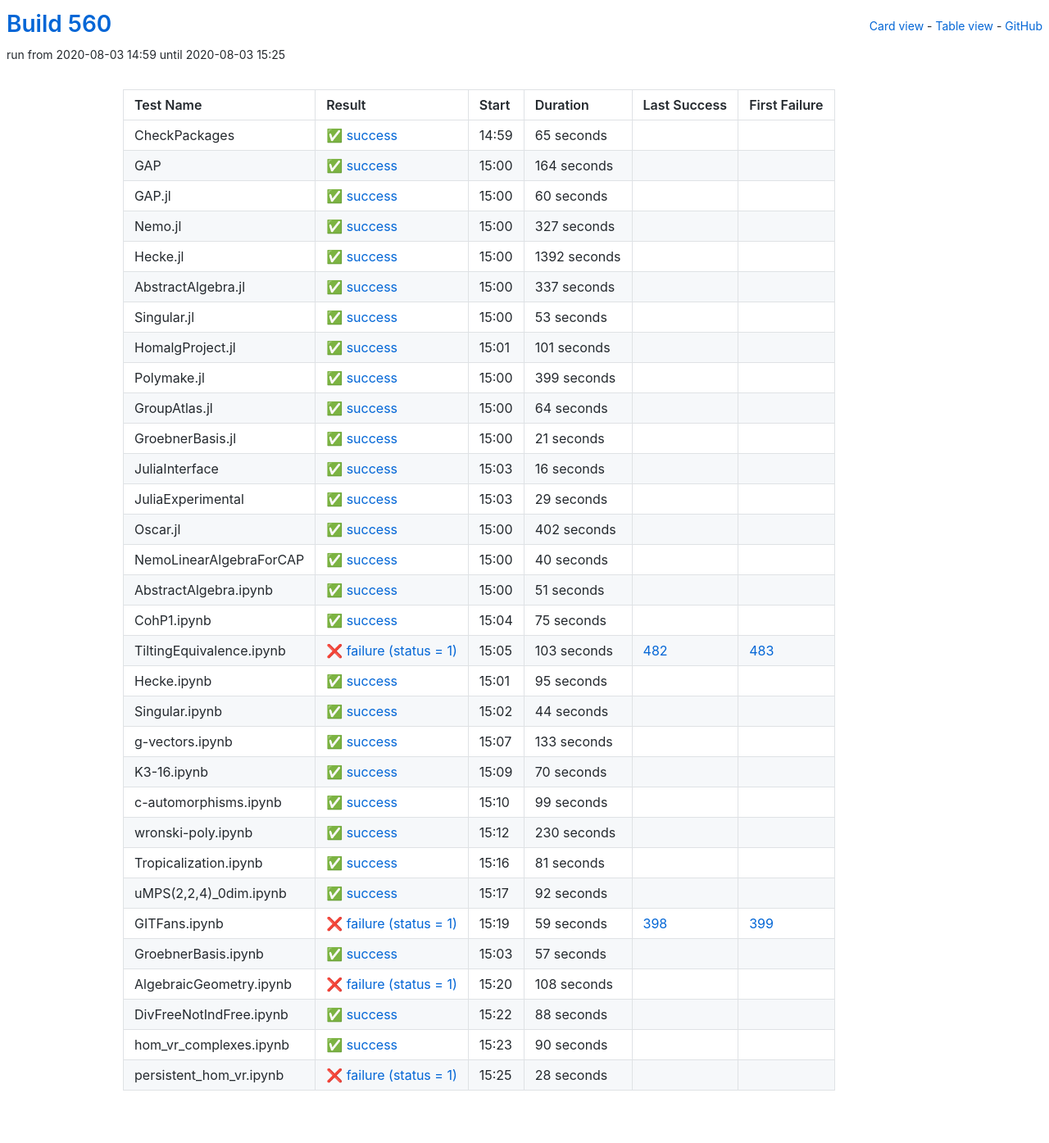
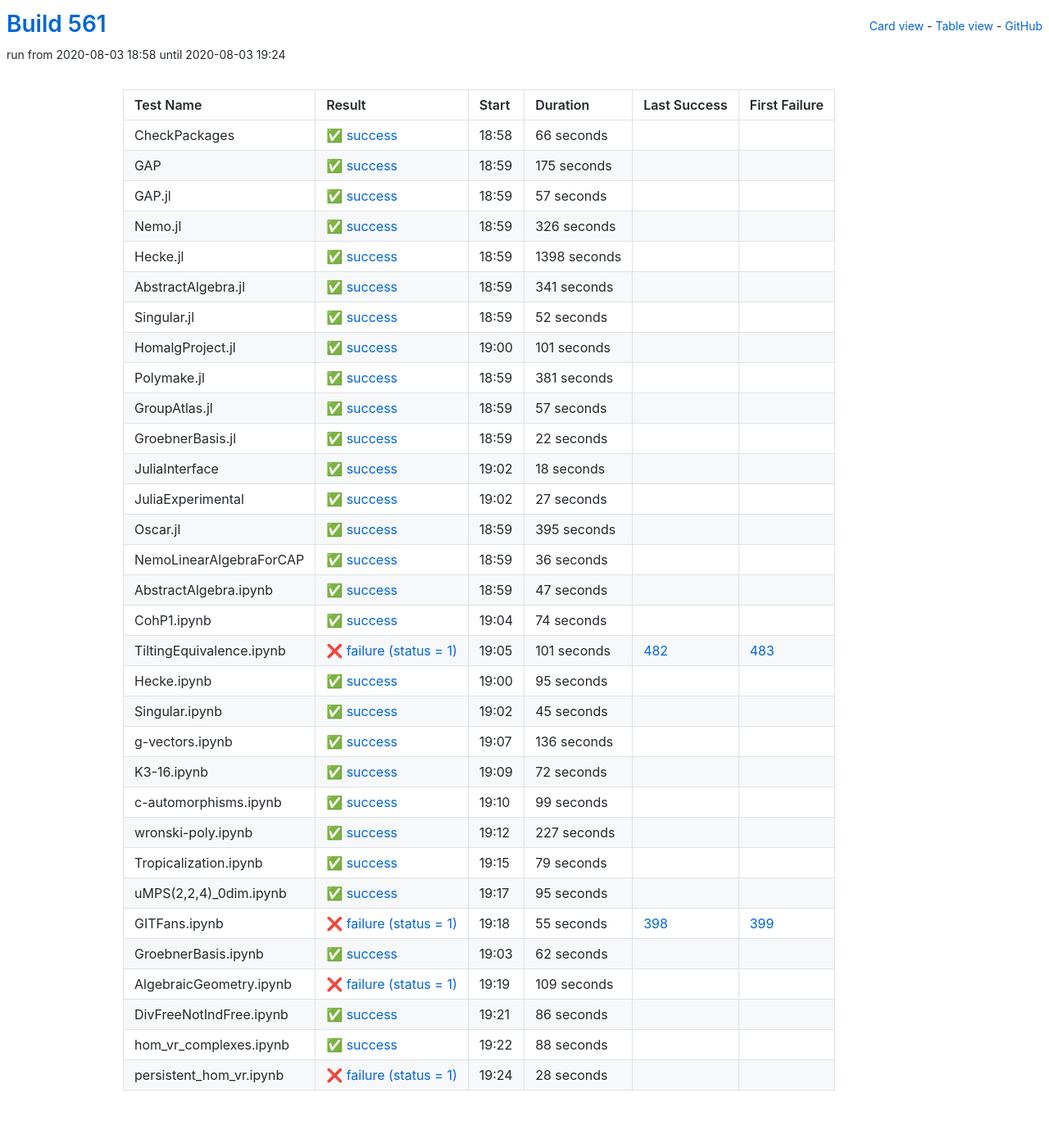
Before and after one commit to oscar-system/oscar-ci-status-stable, a Jekyll site: the page built from table.html, in a window 1280 px wide. Shown: the whole page at 82% size. Built offline with Jekyll 4.4.1, drawn with Linux system fonts in a browser that asks for light colours.

Commit message:
Build #561

```diff
--- a/_data/ci.yml
+++ b/_data/ci.yml
@@ -1,6 +1,6 @@
 ---
-build: 560
-build_url: https://oscarci.mathematik.uni-kl.de/job/oscar-stable/560/
+build: 561
+build_url: https://oscarci.mathematik.uni-kl.de/job/oscar-stable/561/
 job: oscar-stable
 organization: oscar-system
 repo: oscar-ci-status-stable
@@ -8,92 +8,92 @@ repourl: https://github.com/oscar-system/oscar-ci-status-stable
 tests:
 - name: CheckPackages
   id: checkpackages
-  log: https://oscarci.mathematik.uni-kl.de/job/oscar-stable/560/artifact/logs/build-560/CheckPackages.log
-  start: 2020-08-03 14:59
+  log: https://oscarci.mathematik.uni-kl.de/job/oscar-stable/561/artifact/logs/build-561/CheckPackages.log
+  start: 2020-08-03 18:58
   success: true
   exitcode: 0
   status: success
-  duration: 65
+  duration: 66
   last_success: false
   last_success_url:
   first_failure: false
   first_failure_url:
 - name: GAP
   id: gap
-  log: https://oscarci.mathematik.uni-kl.de/job/oscar-stable/560/artifact/logs/build-560/GAP.log
-  start: 2020-08-03 15:00
+  log: https://oscarci.mathematik.uni-kl.de/job/oscar-stable/561/artifact/logs/build-561/GAP.log
+  start: 2020-08-03 18:59
   success: true
   exitcode: 0
   status: success
-  duration: 164
+  duration: 175
   last_success: false
   last_success_url:
   first_failure: false
   first_failure_url:
 - name: GAP.jl
   id: gap-jl
-  log: https://oscarci.mathematik.uni-kl.de/job/oscar-stable/560/artifact/logs/build-560/GAP.jl.log
-  start: 2020-08-03 15:00
+  log: https://oscarci.mathematik.uni-kl.de/job/oscar-stable/561/artifact/logs/build-561/GAP.jl.log
+  start: 2020-08-03 18:59
   success: true
   exitcode: 0
   status: success
-  duration: 60
+  duration: 57
   last_success: false
   last_success_url:
   first_failure: false
   first_failure_url:
 - name: Nemo.jl
   id: nemo-jl
-  log: https://oscarci.mathematik.uni-kl.de/job/oscar-stable/560/artifact/logs/build-560/Nemo.jl.log
-  start: 2020-08-03 15:00
+  log: https://oscarci.mathematik.uni-kl.de/job/oscar-stable/561/artifact/logs/build-561/Nemo.jl.log
+  start: 2020-08-03 18:59
   success: true
   exitcode: 0
   status: success
-  duration: 327
+  duration: 326
   last_success: false
   last_success_url:
   first_failure: false
   first_failure_url:
 - name: Hecke.jl
   id: hecke-jl
-  log: https://oscarci.mathematik.uni-kl.de/job/oscar-stable/560/artifact/logs/build-560/Hecke.jl.log
-  start: 2020-08-03 15:00
+  log: https://oscarci.mathematik.uni-kl.de/job/oscar-stable/561/artifact/logs/build-561/Hecke.jl.log
+  start: 2020-08-03 18:59
   success: true
   exitcode: 0
   status: success
-  duration: 1392
+  duration: 1398
   last_success: false
   last_success_url:
   first_failure: false
   first_failure_url:
 - name: AbstractAlgebra.jl
   id: abstractalgebra-jl
-  log: https://oscarci.mathematik.uni-kl.de/job/oscar-stable/560/artifact/logs/build-560/AbstractAlgebra.jl.log
-  start: 2020-08-03 15:00
+  log: https://oscarci.mathematik.uni-kl.de/job/oscar-stable/561/artifact/logs/build-561/AbstractAlgebra.jl.log
+  start: 2020-08-03 18:59
   success: true
   exitcode: 0
   status: success
-  duration: 337
+  duration: 341
   last_success: false
   last_success_url:
   first_failure: false
   first_failure_url:
 - name: Singular.jl
   id: singular-jl
-  log: https://oscarci.mathematik.uni-kl.de/job/oscar-stable/560/artifact/logs/build-560/Singular.jl.log
-  start: 2020-08-03 15:00
+  log: https://oscarci.mathematik.uni-kl.de/job/oscar-stable/561/artifact/logs/build-561/Singular.jl.log
+  start: 2020-08-03 18:59
   success: true
   exitcode: 0
   status: success
-  duration: 53
+  duration: 52
   last_success: false
   last_success_url:
   first_failure: false
   first_failure_url:
 - name: HomalgProject.jl
   id: homalgproject-jl
-  log: https://oscarci.mathematik.uni-kl.de/job/oscar-stable/560/artifact/logs/build-560/HomalgProject.jl.log
-  start: 2020-08-03 15:01
+  log: https://oscarci.mathematik.uni-kl.de/job/oscar-stable/561/artifact/logs/build-561/HomalgProject.jl.log
+  start: 2020-08-03 19:00
   success: true
   exitcode: 0
   status: success
@@ -104,128 +104,128 @@ tests:
   first_failure_url:
 - name: Polymake.jl
   id: polymake-jl
-  log: https://oscarci.mathematik.uni-kl.de/job/oscar-stable/560/artifact/logs/build-560/Polymake.jl.log
-  start: 2020-08-03 15:00
+  log: https://oscarci.mathematik.uni-kl.de/job/oscar-stable/561/artifact/logs/build-561/Polymake.jl.log
+  start: 2020-08-03 18:59
   success: true
   exitcode: 0
   status: success
-  duration: 399
+  duration: 381
   last_success: false
   last_success_url:
   first_failure: false
   first_failure_url:
 - name: GroupAtlas.jl
   id: groupatlas-jl
-  log: https://oscarci.mathematik.uni-kl.de/job/oscar-stable/560/artifact/logs/build-560/GroupAtlas.jl.log
-  start: 2020-08-03 15:00
+  log: https://oscarci.mathematik.uni-kl.de/job/oscar-stable/561/artifact/logs/build-561/GroupAtlas.jl.log
+  start: 2020-08-03 18:59
   success: true
   exitcode: 0
   status: success
-  duration: 64
+  duration: 57
   last_success: false
   last_success_url:
   first_failure: false
   first_failure_url:
 - name: GroebnerBasis.jl
   id: groebnerbasis-jl
-  log: https://oscarci.mathematik.uni-kl.de/job/oscar-stable/560/artifact/logs/build-560/GroebnerBasis.jl.log
-  start: 2020-08-03 15:00
+  log: https://oscarci.mathematik.uni-kl.de/job/oscar-stable/561/artifact/logs/build-561/GroebnerBasis.jl.log
+  start: 2020-08-03 18:59
   success: true
   exitcode: 0
   status: success
-  duration: 21
+  duration: 22
   last_success: false
   last_success_url:
   first_failure: false
   first_failure_url:
 - name: JuliaInterface
   id: juliainterface
-  log: https://oscarci.mathematik.uni-kl.de/job/oscar-stable/560/artifact/logs/build-560/JuliaInterface.log
-  start: 2020-08-03 15:03
+  log: https://oscarci.mathematik.uni-kl.de/job/oscar-stable/561/artifact/logs/build-561/JuliaInterface.log
+  start: 2020-08-03 19:02
   success: true
   exitcode: 0
   status: success
-  duration: 16
+  duration: 18
   last_success: false
   last_success_url:
   first_failure: false
   first_failure_url:
 - name: JuliaExperimental
   id: juliaexperimental
-  log: https://oscarci.mathematik.uni-kl.de/job/oscar-stable/560/artifact/logs/build-560/JuliaExperimental.log
-  start: 2020-08-03 15:03
+  log: https://oscarci.mathematik.uni-kl.de/job/oscar-stable/561/artifact/logs/build-561/JuliaExperimental.log
+  start: 2020-08-03 19:02
   success: true
   exitcode: 0
   status: success
-  duration: 29
+  duration: 27
   last_success: false
   last_success_url:
   first_failure: false
   first_failure_url:
 - name: Oscar.jl
   id: oscar-jl
-  log: https://oscarci.mathematik.uni-kl.de/job/oscar-stable/560/artifact/logs/build-560/Oscar.jl.log
-  start: 2020-08-03 15:00
+  log: https://oscarci.mathematik.uni-kl.de/job/oscar-stable/561/artifact/logs/build-561/Oscar.jl.log
+  start: 2020-08-03 18:59
   success: true
   exitcode: 0
   status: success
-  duration: 402
+  duration: 395
   last_success: false
   last_success_url:
   first_failure: false
   first_failure_url:
 - name: NemoLinearAlgebraForCAP
   id: nemolinearalgebraforcap
-  log: https://oscarci.mathematik.uni-kl.de/job/oscar-stable/560/artifact/logs/build-560/NemoLinearAlgebraForCAP.log
-  start: 2020-08-03 15:00
+  log: https://oscarci.mathematik.uni-kl.de/job/oscar-stable/561/artifact/logs/build-561/NemoLinearAlgebraForCAP.log
+  start: 2020-08-03 18:59
   success: true
   exitcode: 0
   status: success
-  duration: 40
+  duration: 36
   last_success: false
   last_success_url:
   first_failure: false
   first_failure_url:
 - name: AbstractAlgebra.ipynb
   id: abstractalgebra-ipynb
-  log: https://oscarci.mathematik.uni-kl.de/job/oscar-stable/560/artifact/logs/build-560/AbstractAlgebra.ipynb.log
-  start: 2020-08-03 15:00
+  log: https://oscarci.mathematik.uni-kl.de/job/oscar-stable/561/artifact/logs/build-561/AbstractAlgebra.ipynb.log
+  start: 2020-08-03 18:59
   success: true
   exitcode: 0
   status: success
-  duration: 51
+  duration: 47
   last_success: false
   last_success_url:
   first_failure: false
   first_failure_url:
 - name: CohP1.ipynb
   id: cohp1-ipynb
-  log: https://oscarci.mathematik.uni-kl.de/job/oscar-stable/560/artifact/logs/build-560/CohP1.ipynb.log
-  start: 2020-08-03 15:04
+  log: https://oscarci.mathematik.uni-kl.de/job/oscar-stable/561/artifact/logs/build-561/CohP1.ipynb.log
+  start: 2020-08-03 19:04
   success: true
   exitcode: 0
   status: success
-  duration: 75
+  duration: 74
   last_success: false
   last_success_url:
   first_failure: false
   first_failure_url:
 - name: TiltingEquivalence.ipynb
   id: tiltingequivalence-ipynb
-  log: https://oscarci.mathematik.uni-kl.de/job/oscar-stable/560/artifact/logs/build-560/TiltingEquivalence.ipynb.log
-  start: 2020-08-03 15:05
+  log: https://oscarci.mathematik.uni-kl.de/job/oscar-stable/561/artifact/logs/build-561/TiltingEquivalence.ipynb.log
+  start: 2020-08-03 19:05
   success: false
   exitcode: 1
   status: failure
-  duration: 103
+  duration: 101
   last_success: 482
   last_success_url: https://oscarci.mathematik.uni-kl.de/job/oscar-stable/482/
   first_failure: 483
   first_failure_url: https://oscarci.mathematik.uni-kl.de/job/oscar-stable/483/
 - name: Hecke.ipynb
   id: hecke-ipynb
-  log: https://oscarci.mathematik.uni-kl.de/job/oscar-stable/560/artifact/logs/build-560/Hecke.ipynb.log
-  start: 2020-08-03 15:01
+  log: https://oscarci.mathematik.uni-kl.de/job/oscar-stable/561/artifact/logs/build-561/Hecke.ipynb.log
+  start: 2020-08-03 19:00
   success: true
   exitcode: 0
   status: success
@@ -236,44 +236,44 @@ tests:
   first_failure_url:
 - name: Singular.ipynb
   id: singular-ipynb
-  log: https://oscarci.mathematik.uni-kl.de/job/oscar-stable/560/artifact/logs/build-560/Singular.ipynb.log
-  start: 2020-08-03 15:02
+  log: https://oscarci.mathematik.uni-kl.de/job/oscar-stable/561/artifact/logs/build-561/Singular.ipynb.log
+  start: 2020-08-03 19:02
   success: true
   exitcode: 0
   status: success
-  duration: 44
+  duration: 45
   last_success: false
   last_success_url:
   first_failure: false
   first_failure_url:
 - name: g-vectors.ipynb
   id: g-vectors-ipynb
-  log: https://oscarci.mathematik.uni-kl.de/job/oscar-stable/560/artifact/logs/build-560/g-vectors.ipynb.log
-  start: 2020-08-03 15:07
+  log: https://oscarci.mathematik.uni-kl.de/job/oscar-stable/561/artifact/logs/build-561/g-vectors.ipynb.log
+  start: 2020-08-03 19:07
   success: true
   exitcode: 0
   status: success
-  duration: 133
+  duration: 136
   last_success: false
   last_success_url:
   first_failure: false
   first_failure_url:
 - name: K3-16.ipynb
   id: k3-16-ipynb
-  log: https://oscarci.mathematik.uni-kl.de/job/oscar-stable/560/artifact/logs/build-560/K3-16.ipynb.log
-  start: 2020-08-03 15:09
+  log: https://oscarci.mathematik.uni-kl.de/job/oscar-stable/561/artifact/logs/build-561/K3-16.ipynb.log
+  start: 2020-08-03 19:09
   success: true
   exitcode: 0
   status: success
-  duration: 70
+  duration: 72
   last_success: false
   last_success_url:
   first_failure: false
   first_failure_url:
 - name: c-automorphisms.ipynb
   id: c-automorphisms-ipynb
-  log: https://oscarci.mathematik.uni-kl.de/job/oscar-stable/560/artifact/logs/build-560/c-automorphisms.ipynb.log
-  start: 2020-08-03 15:10
+  log: https://oscarci.mathematik.uni-kl.de/job/oscar-stable/561/artifact/logs/build-561/c-automorphisms.ipynb.log
+  start: 2020-08-03 19:10
   success: true
   exitcode: 0
   status: success
@@ -284,80 +284,92 @@ tests:
   first_failure_url:
 - name: wronski-poly.ipynb
   id: wronski-poly-ipynb
-  log: https://oscarci.mathematik.uni-kl.de/job/oscar-stable/560/artifact/logs/build-560/wronski-poly.ipynb.log
-  start: 2020-08-03 15:12
+  log: https://oscarci.mathematik.uni-kl.de/job/oscar-stable/561/artifact/logs/build-561/wronski-poly.ipynb.log
+  start: 2020-08-03 19:12
   success: true
   exitcode: 0
   status: success
-  duration: 230
+  duration: 227
   last_success: false
   last_success_url:
   first_failure: false
   first_failure_url:
 - name: Tropicalization.ipynb
   id: tropicalization-ipynb
-  log: https://oscarci.mathematik.uni-kl.de/job/oscar-stable/560/artifact/logs/build-560/Tropicalization.ipynb.log
-  start: 2020-08-03 15:16
+  log: https://oscarci.mathematik.uni-kl.de/job/oscar-stable/561/artifact/logs/build-561/Tropicalization.ipynb.log
+  start: 2020-08-03 19:15
   success: true
   exitcode: 0
   status: success
-  duration: 81
+  duration: 79
   last_success: false
   last_success_url:
   first_failure: false
   first_failure_url:
 - name: uMPS(2,2,4)_0dim.ipynb
   id: umps-2-2-4-0dim-ipynb
-  log: https://oscarci.mathematik.uni-kl.de/job/oscar-stable/560/artifact/logs/build-560/uMPS-2-2-4-_0dim.ipynb.log
-  start: 2020-08-03 15:17
+  log: https://oscarci.mathematik.uni-kl.de/job/oscar-stable/561/artifact/logs/build-561/uMPS-2-2-4-_0dim.ipynb.log
+  start: 2020-08-03 19:17
   success: true
   exitcode: 0
   status: success
-  duration: 92
+  duration: 95
   last_success: false
   last_success_url:
   first_failure: false
   first_failure_url:
 - name: GITFans.ipynb
   id: gitfans-ipynb
-  log: https://oscarci.mathematik.uni-kl.de/job/oscar-stable/560/artifact/logs/build-560/GITFans.ipynb.log
-  start: 2020-08-03 15:19
+  log: https://oscarci.mathematik.uni-kl.de/job/oscar-stable/561/artifact/logs/build-561/GITFans.ipynb.log
+  start: 2020-08-03 19:18
   success: false
   exitcode: 1
   status: failure
-  duration: 59
+  duration: 55
   last_success: 398
   last_success_url: https://oscarci.mathematik.uni-kl.de/job/oscar-stable/398/
   first_failure: 399
   first_failure_url: https://oscarci.mathematik.uni-kl.de/job/oscar-stable/399/
 - name: GroebnerBasis.ipynb
   id: groebnerbasis-ipynb
-  log: https://oscarci.mathematik.uni-kl.de/job/oscar-stable/560/artifact/logs/build-560/GroebnerBasis.ipynb.log
-  start: 2020-08-03 15:03
+  log: https://oscarci.mathematik.uni-kl.de/job/oscar-stable/561/artifact/logs/build-561/GroebnerBasis.ipynb.log
+  start: 2020-08-03 19:03
   success: true
   exitcode: 0
   status: success
-  duration: 57
+  duration: 62
   last_success: false
   last_success_url:
   first_failure: false
   first_failure_url:
 - name: AlgebraicGeometry.ipynb
   id: algebraicgeometry-ipynb
-  log: https://oscarci.mathematik.uni-kl.de/job/oscar-stable/560/artifact/logs/build-560/AlgebraicGeometry.ipynb.log
-  start: 2020-08-03 15:20
+  log: https://oscarci.mathematik.uni-kl.de/job/oscar-stable/561/artifact/logs/build-561/AlgebraicGeometry.ipynb.log
+  start: 2020-08-03 19:19
   success: false
   exitcode: 1
   status: failure
-  duration: 108
+  duration: 109
   last_success: false
   last_success_url:
   first_failure: false
   first_failure_url:
 - name: DivFreeNotIndFree.ipynb
   id: divfreenotindfree-ipynb
-  log: https://oscarci.mathematik.uni-kl.de/job/oscar-stable/560/artifact/logs/build-560/DivFreeNotIndFree.ipynb.log
-  start: 2020-08-03 15:22
+  log: https://oscarci.mathematik.uni-kl.de/job/oscar-stable/561/artifact/logs/build-561/DivFreeNotIndFree.ipynb.log
+  start: 2020-08-03 19:21
+  success: true
+  exitcode: 0
+  status: success
+  duration: 86
+  last_success: false
+  last_success_url:
+  first_failure: false
+  first_failure_url:
+- name: hom_vr_complexes.ipynb
+  id: hom-vr-complexes-ipynb
+  log: https://oscarci.mathematik.uni-kl.de/job/oscar-stable/561/artifact/logs/build-561/hom_vr_complexes.ipynb.log
+  start: 2020-08-03 19:22
   success: true
   exitcode: 0
   status: success
@@ -366,22 +378,10 @@ tests:
   last_success_url:
   first_failure: false
   first_failure_url:
-- name: hom_vr_complexes.ipynb
-  id: hom-vr-complexes-ipynb
-  log: https://oscarci.mathematik.uni-kl.de/job/oscar-stable/560/artifact/logs/build-560/hom_vr_complexes.ipynb.log
-  start: 2020-08-03 15:23
-  success: true
-  exitcode: 0
-  status: success
-  duration: 90
-  last_success: false
-  last_success_url:
-  first_failure: false
-  first_failure_url:
 - name: persistent_hom_vr.ipynb
   id: persistent-hom-vr-ipynb
-  log: https://oscarci.mathematik.uni-kl.de/job/oscar-stable/560/artifact/logs/build-560/persistent_hom_vr.ipynb.log
-  start: 2020-08-03 15:25
+  log: https://oscarci.mathematik.uni-kl.de/job/oscar-stable/561/artifact/logs/build-561/persistent_hom_vr.ipynb.log
+  start: 2020-08-03 19:24
   success: false
   exitcode: 1
   status: failure
```
Also changed, not shown: README.md.
